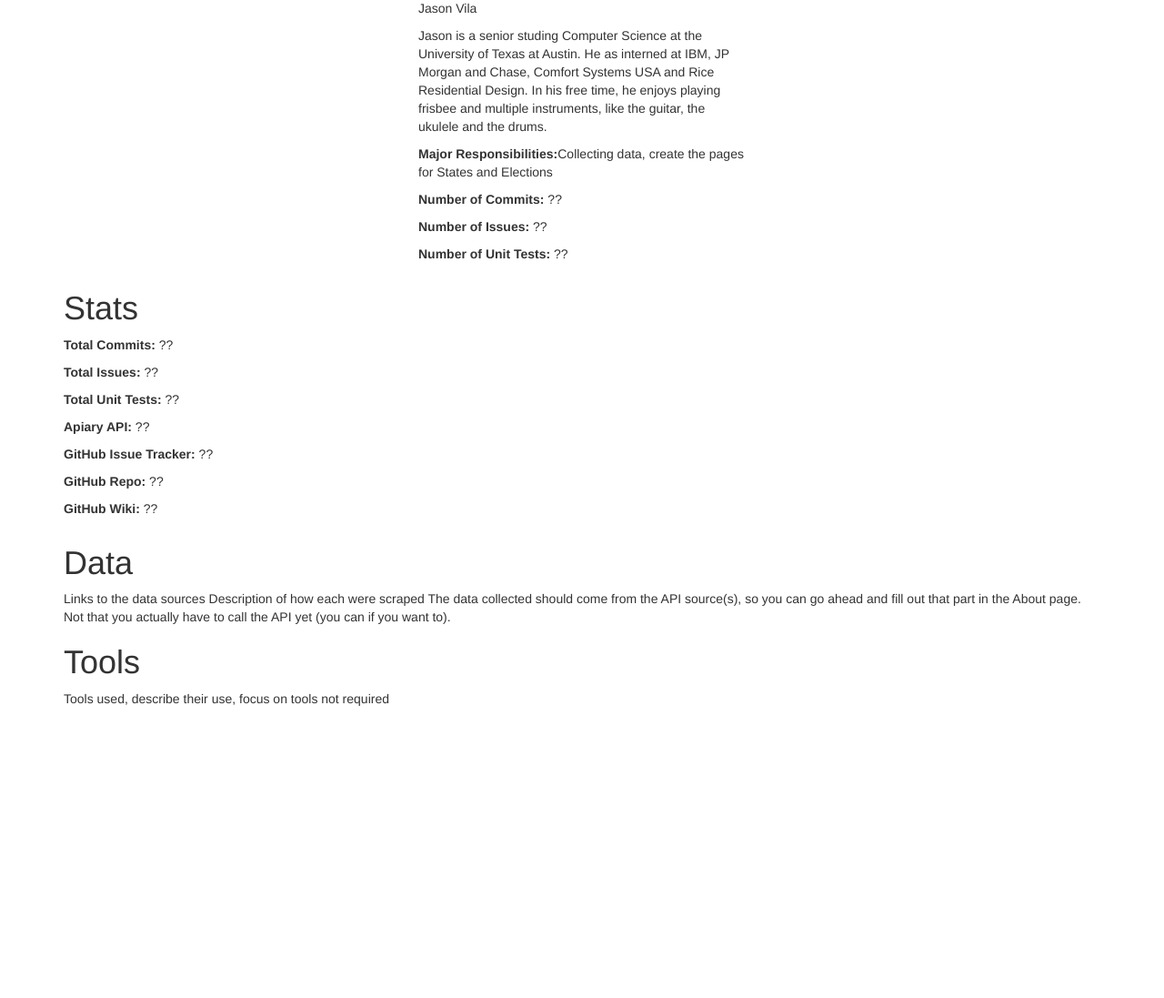
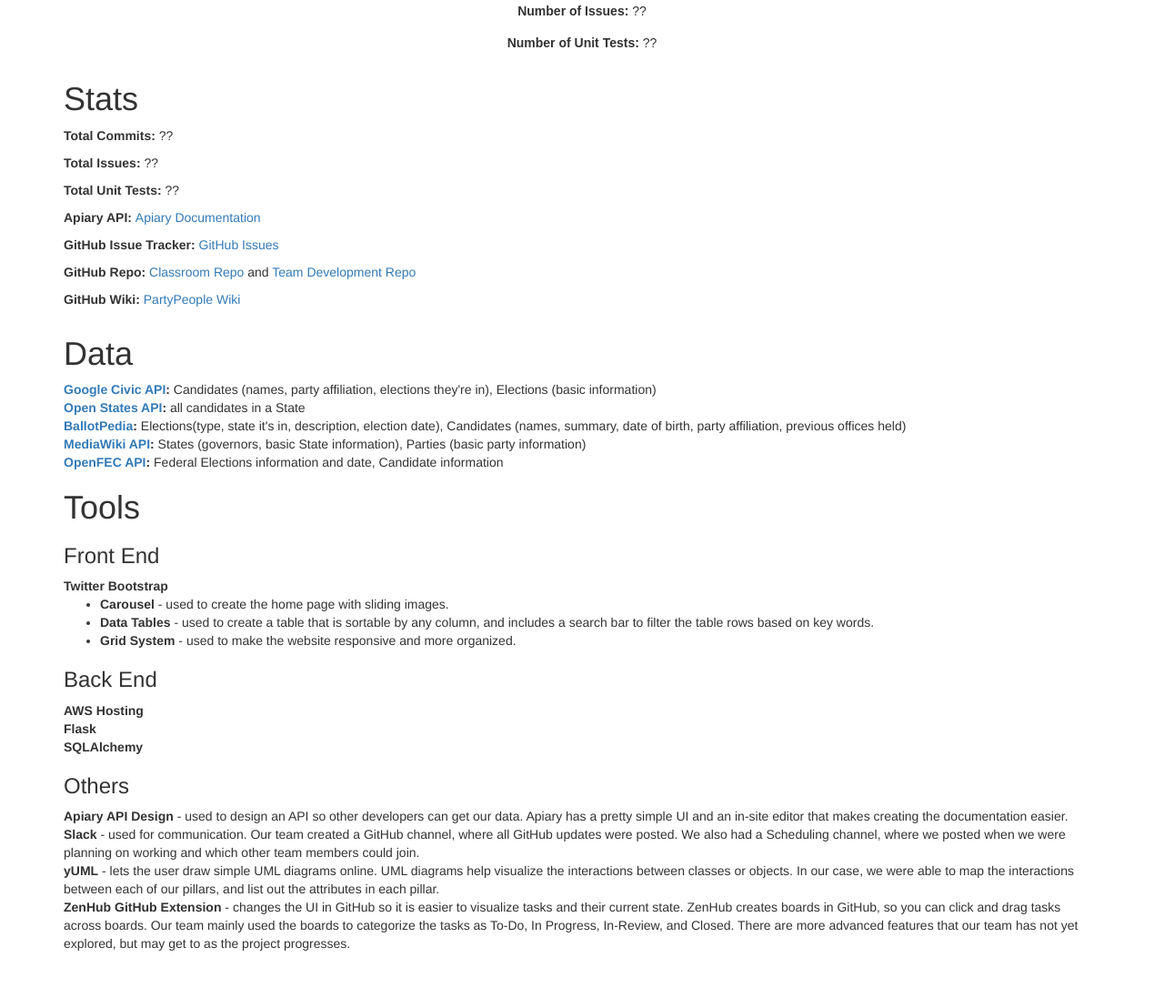
Before and after one commit to cs373gc-fall-2016/PartyPeople, a Flask app: page /about in a window 1280 px wide. Shown: the part 1780-2877 px from the top of the page at 91% size. Before the commit the page ends 2556 px from the top, so only its background shows below. Run offline with Flask 2, Linux system fonts and the light colour scheme; some libraries are stand-ins or nearby versions.

Commit message:
Finished up the About page. Need to add final stats once we have them.

```diff
--- /dev/null
+++ b/static/about.css
@@ -0,0 +1,50 @@
+.circle {
+	background: #D8D8D8;
+	border: 1px solid #979797;
+	-webkit-border-radius: 50em;
+    -moz-border-radius: 50em;
+    border-radius: 50em;
+    height: 150px;
+    width: 150px;
+}
+
+/* from TexasBoomerangs.org */
+.circle:hover {
+    filter: grayscale(100%);
+    -webkit-filter: grayscale(100%);
+    -moz-filter: grayscale(100%);
+    opacity: .5;
+}
+
+.mem {
+    margin: auto;
+    display: block;
+}
+
+.name{
+    text-align: center;
+    padding-top: 10px;
+	font: 2.2em/1.0em 'HelveticaNeue-UltraLight', 'Helvetica Neue UltraLight', Arial, sans-serif;
+}
+
+.position{
+    text-align: center;
+    font: 1.0em/1.75em 'HelveticaNeue-UltraLight', 'Helvetica Neue UltraLight', Arial, sans-serif;
+}
+
+.members-sect {
+    background-color: #115E67;
+    color: white;
+    padding-top: 5px;
+    padding-bottom: 50px;
+}
+
+.mem-row {
+    padding-top: 30px;
+}
+
+.cut-out {
+    -webkit-box-shadow: 0 1px 0 rgba(255,255,255,.2), inset 0 4px 5px rgba(0,0,0,.6), inset 0 1px 0 rgba(0,0,0,.6);
+    -moz-box-shadow: 0 1px 0 rgba(255,255,255,.2), inset 0 4px 5px rgba(0,0,0,.6), inset 0 1px 0 rgba(0,0,0,.6);
+    box-shadow: 0 1px 0 rgba(255,255,255,.2), inset 0 4px 5px rgba(0,0,0,.6), inset 0 1px 0 rgba(0,0,0,.6);
+}
--- a/templates/about.html
+++ b/templates/about.html
@@ -19,21 +19,21 @@
     <![endif]-->
   </head>
   <body>
-  	<div class="container">
+  	<div class="container" align="center">
   		<h1>Welcome to PartyPeople!</h1>
   		<p>Though we might have a silly name, we have a mighty goal. There are enough barriers to voting as it is, so to make the process a little bit easier, PartyPeople provides information about current elections and candidates, as well as information about the political parties and political information about the states in the US.</p>
   		<p>While this site is intended for eligible voters to increase their knowledge about current elections in their area, at both a local, state, and federal level, anyone is welcome to browse for political information. You can go from one page to another, seeing how elections, candidates, parties, and states relate, and increasing your knowledge about the current political arena.</p>
   	</div>
 
-  	<div class="container">
+  	<div class="container" align="center">
 		<h1>Meet the Team - SWEatShop</h1>
 		<div class="row">
 			<div class="col-xs-4">
 				<img class="cut-out circle mem"
-					 src="{{url_for('static', filename='../static/puppy.jpg')}}">
+					 src="{{url_for('static', filename='../static/phoenix.jpeg')}}">
 				<p class="name">Phoenix Bishea</p>
-				<p class="position">bio</p>
-				<p class="position"><b>Major Responsibilities:</b> </p>
+				<p class="position">Phoenix is a senior studying Computer Science at the University of Texas at Austin. He has previously interned at Multimedia Games and Electronic Arts. In his free time, Phoenix enjoys rock climbing, playing video games, and playing with his cat Chewbacca and his dog Colby Jack.</p>
+				<p class="position"><b>Major Responsibilities:</b>Setting up AWS, creating a set of models using SQLAlchemy and creating unit tests for those models</p>
 				<p class="position"><b>Number of Commits: </b>??</p>
 				<p class="position"><b>Number of Issues: </b>??</p>
 				<p class="position"><b>Number of Unit Tests: </b>??</p>
@@ -50,7 +50,7 @@
 			</div>
 			<div class="col-xs-4">
 				<img class="cut-out circle mem"
-					 src="{{url_for('static', filename='../static/puppy.jpg')}}">
+					 src="{{url_for('static', filename='../static/rachael.jpg')}}">
 				<p class="name">Rachael Metcalf</p>
 				<p class="position">Rachael is a senior Computer Science major at the University of Texas at Austin. She has interned two summers at HomeAway and is returning there full time once she graduates. In her spare time, she enjoys drawing, animating, and occasionally programming a video game.</p>
 				<p class="position"><b>Major Responsibilities:</b>Designing the UI of the website, creating the home carousel page, helping others with styling</p>
@@ -65,7 +65,7 @@
 					 src="{{url_for('static', filename='../static/julie.jpg')}}">
 				<p class="name">Julie Muzy</p>
 				<p class="position">Julie is a junior at the University of Texas at Austin, studing Computer Science and French. In the past, she has had internships at Hewlett-Packard, General Election - Aviation, and Google. In her spare time, she likes to do outdoor activities like hiking, kayaking, and swimming, and occasionally plays some video games.</p>
-				<p class="position"><b>Major Responsibilities:</b> Team leader for Phase 1, collecting data, creating the about page</p>
+				<p class="position"><b>Major Responsibilities:</b> Team leader for Phase 1, collecting data, creating the about page, designing the API on Apiary</p>
 				<p class="position"><b>Number of Commits: </b>??</p>
 				<p class="position"><b>Number of Issues: </b>??</p>
 				<p class="position"><b>Number of Unit Tests: </b>??</p>
@@ -95,7 +95,7 @@
 			<div class="col-xs-4"></div>
 			<div class="col-xs-4">
 				<img class="cut-out circle mem"
-					 src="{{url_for('static', filename='../static/puppy.jpg')}}">
+					 src="{{url_for('static', filename='../static/jason.jpg')}}">
 				<p class="name">Jason Vila</p>
 				<p class="position">Jason is a senior studing Computer Science at the University of Texas at Austin. He as interned at IBM, JP Morgan and Chase, Comfort Systems USA and Rice Residential Design. In his free time, he enjoys playing frisbee and multiple instruments, like the guitar, the ukulele and the drums.</p>
 				<p class="position"><b>Major Responsibilities:</b>Collecting data, create the pages for States and Elections</p>
@@ -108,28 +108,53 @@
 	</div>
 
 	<div class="container">
-  		<h1>Stats</h1>
+  		<h1 >Stats</h1>
   		<p><b>Total Commits: </b>??</p>
   		<p><b>Total Issues: </b>??</p>
   		<p><b>Total Unit Tests: </b>??</p>
-  		<p><b>Apiary API: </b>??</p>
-  		<p><b>GitHub Issue Tracker: </b>??</p>
-  		<p><b>GitHub Repo: </b>??</p>
-  		<p><b>GitHub Wiki: </b>??</p>
+  		<p><b>Apiary API: </b><a href="http://docs.partypeople.apiary.io/#">Apiary Documentation</a></p>
+  		<p><b>GitHub Issue Tracker: </b><a href="https://github.com/cs373gc-fall-2016/PartyPeople/issues">GitHub Issues</a></p>
+  		<p><b>GitHub Repo: </b><a href="https://github.com/cs373gc-fall-2016/PartyPeople">Classroom Repo</a> and <a href="https://github.com/JulieM13/PartyPeople-Phase1/tree/dev">Team Development Repo</a></p>
+  		<p><b>GitHub Wiki: </b><a href="https://github.com/cs373gc-fall-2016/PartyPeople/wiki">PartyPeople Wiki</a></p>
   	</div>
 
   	<div class="container">
   		<h1>Data</h1>
-  		Links to the data sources
-  		Description of how each were scraped
-  		The data collected should come from the API source(s), so you can go ahead and fill out that part in the About page.
-
-Not that you actually have to call the API yet (you can if you want to).
+  		<b><a href="https://developers.google.com/civic-information/docs/v2/">Google Civic API</a>:</b> Candidates (names, party affiliation, elections they're in), Elections (basic information)
+  		<br>
+  		<b><a href="https://sunlightlabs.github.io/openstates-api/">Open States API</a>:</b> all candidates in a State
+  		<br>
+  		<b><a href="https://api.ballotpedia.org/v1/documentation">BallotPedia</a>:</b> Elections(type, state it's in, description, election date), Candidates (names, summary, date of birth, party affiliation, previous offices held)
+  		<br>
+  		<b><a href="https://www.mediawiki.org/wiki/API:Tutorial">MediaWiki API</a>:</b> States (governors, basic State information), Parties (basic party information)
+  		<br>
+  		<b><a href="https://api.open.fec.gov/developers/">OpenFEC API</a>:</b> Federal Elections information and date, Candidate information
+  		<br>
   	</div>
 
-  	<div class="container">
+  	<div class="container" style="padding-bottom: 50px">
   		<h1>Tools</h1>
-  		Tools used, describe their use, focus on tools not required
+  		<h3>Front End</h3>
+  		<b>Twitter Bootstrap</b>
+			<ul>
+				<li><b>Carousel</b> - used to create the home page with sliding images.</li>
+				<li><b>Data Tables</b> - used to create a table that is sortable by any column, and includes a search bar to filter the table rows based on key words.</li>
+				<li><b>Grid System</b> - used to make the website responsive and more organized.</li>
+			</ul>
+  		<h3>Back End</h3>
+			<b>AWS Hosting</b>
+			<br>
+			<b>Flask</b>
+			<br>
+			<b>SQLAlchemy</b>
+  		<h3>Others</h3>
+			<b>Apiary API Design</b> - used to design an API so other developers can get our data. Apiary has a pretty simple UI and an in-site editor that makes creating the documentation easier.
+			<br>
+			<b>Slack</b> - used for communication. Our team created a GitHub channel, where all GitHub updates were posted. We also had a Scheduling channel, where we posted when we were planning on working and which other team members could join.
+			<br>
+			<b>yUML</b> - lets the user draw simple UML diagrams online. UML diagrams help visualize the interactions between classes or objects. In our case, we were able to map the interactions between each of our pillars, and list out the attributes in each pillar.
+			<br>
+			<b>ZenHub GitHub Extension</b> - changes the UI in GitHub so it is easier to visualize tasks and their current state. ZenHub creates boards in GitHub, so you can click and drag tasks across boards. Our team mainly used the boards to categorize the tasks as To-Do, In Progress, In-Review, and Closed. There are more advanced features that our team has not yet explored, but may get to as the project progresses.
   	</div>
 
   </body>
```
Also changed, not shown: static/itoro.jpg (added), static/jason.jpg (added), static/julie.jpg (added), static/justin.jpg (added), static/nathan.jpg (added), static/phoenix.jpeg (added), static/rachael.jpg (added).
